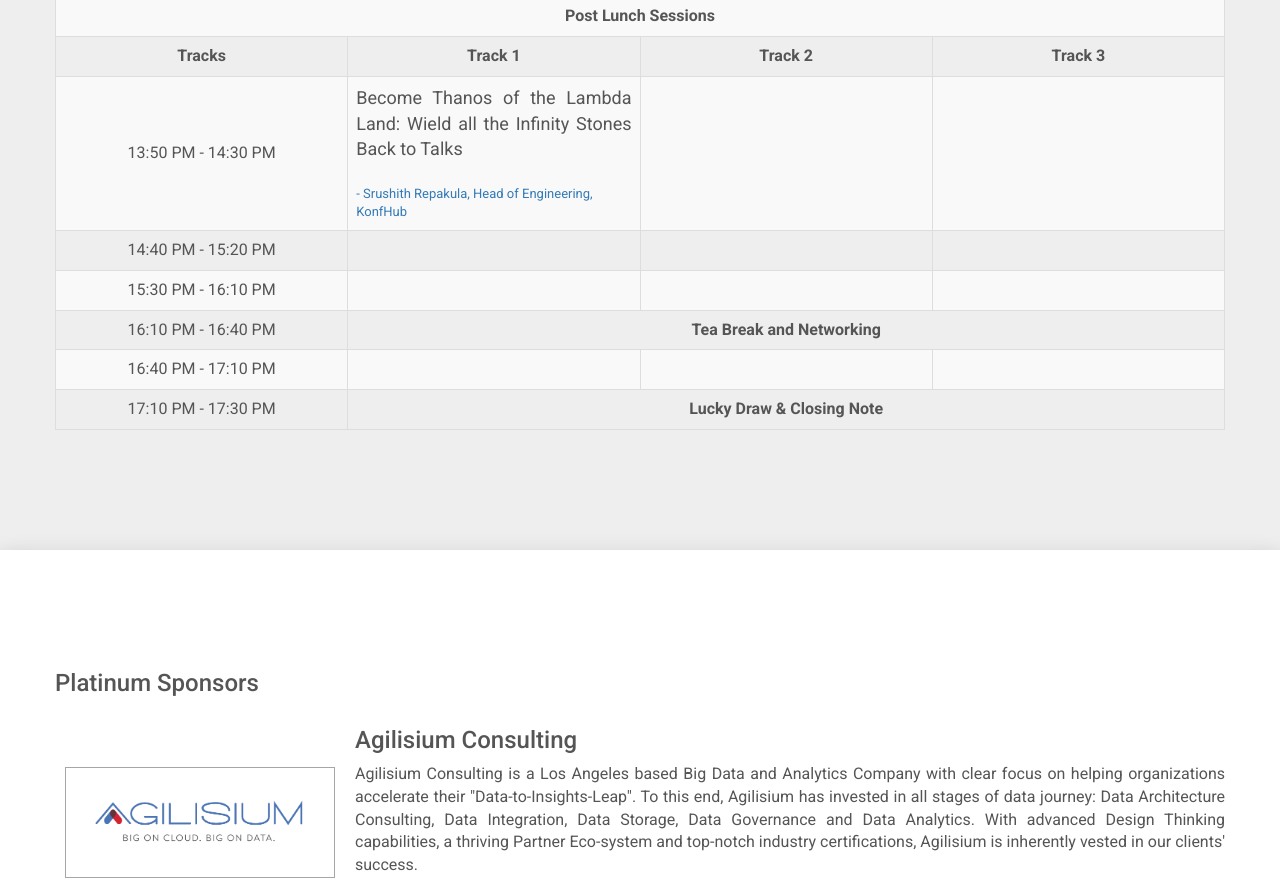
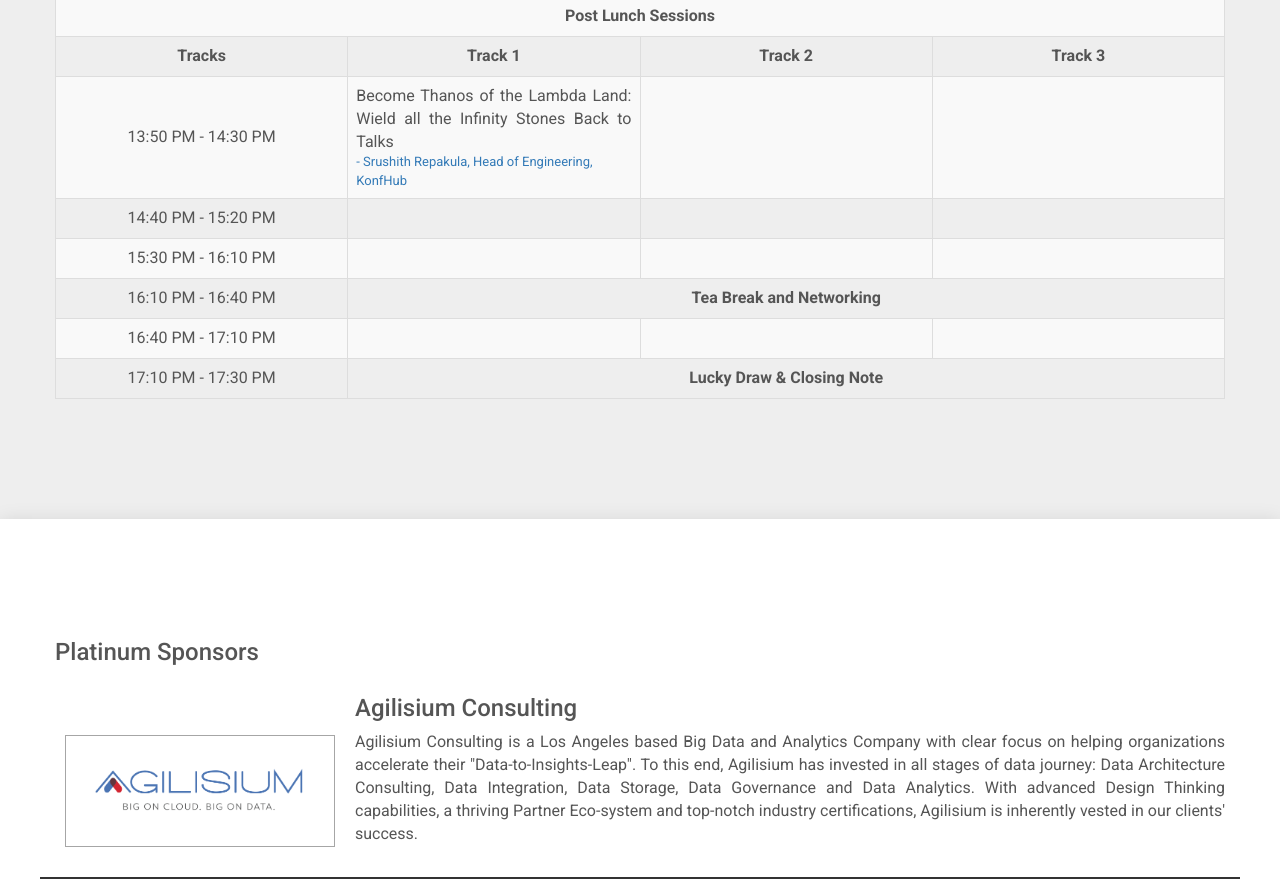
Before and after one commit to awsugchn/Community-Day-2019, a plain HTML site: page index.html in a window 1280 px wide. Shown: the part 3146-4031 px from the top of the page. Drawn offline with nearby package versions, Linux system fonts and the light colour scheme; some packages are replaced by stand-ins of ours; no server answers; a script that the page names is missing; a web font is replaced by a local one.

Commit message:
Agenda fixes

```diff
--- a/index.html
+++ b/index.html
@@ -656,7 +656,7 @@
 								<td class="td-time " style="text-align: center; vertical-align: middle;" >13:50 PM - 14:30 PM</td>
 								<td>
 								<div>
-										<p class="text-justify " style="font-size: 18px">Become Thanos of the Lambda Land: Wield all the Infinity Stones Back to Talks</p><br>
+										<p class="text-justify " style="font-size: 16px">Become Thanos of the Lambda Land: Wield all the Infinity Stones Back to Talks</p>
 										<p style="font-size: 13px"><a href="https://www.linkedin.com/in/srushith/" target="_blank"> - Srushith Repakula, Head of Engineering, KonfHub</a></p>
 									  </div>
 								</td>
```
